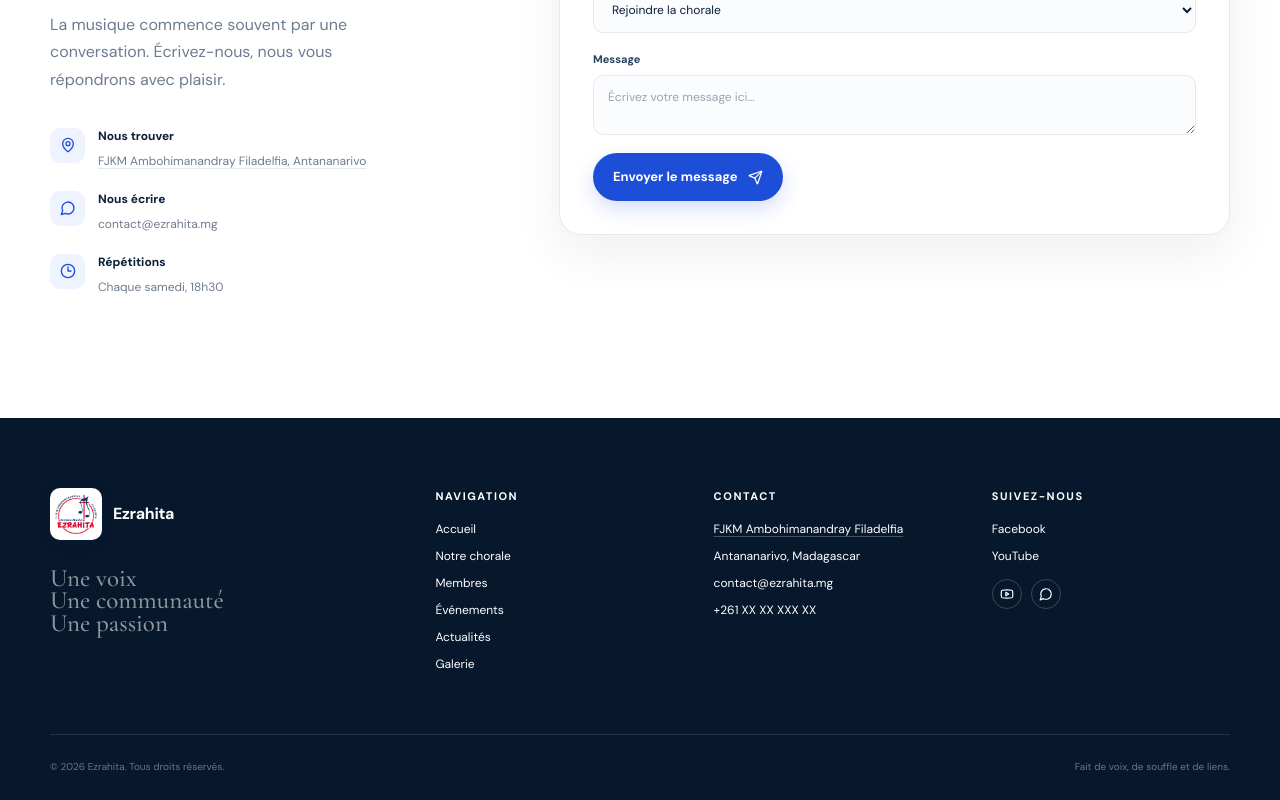
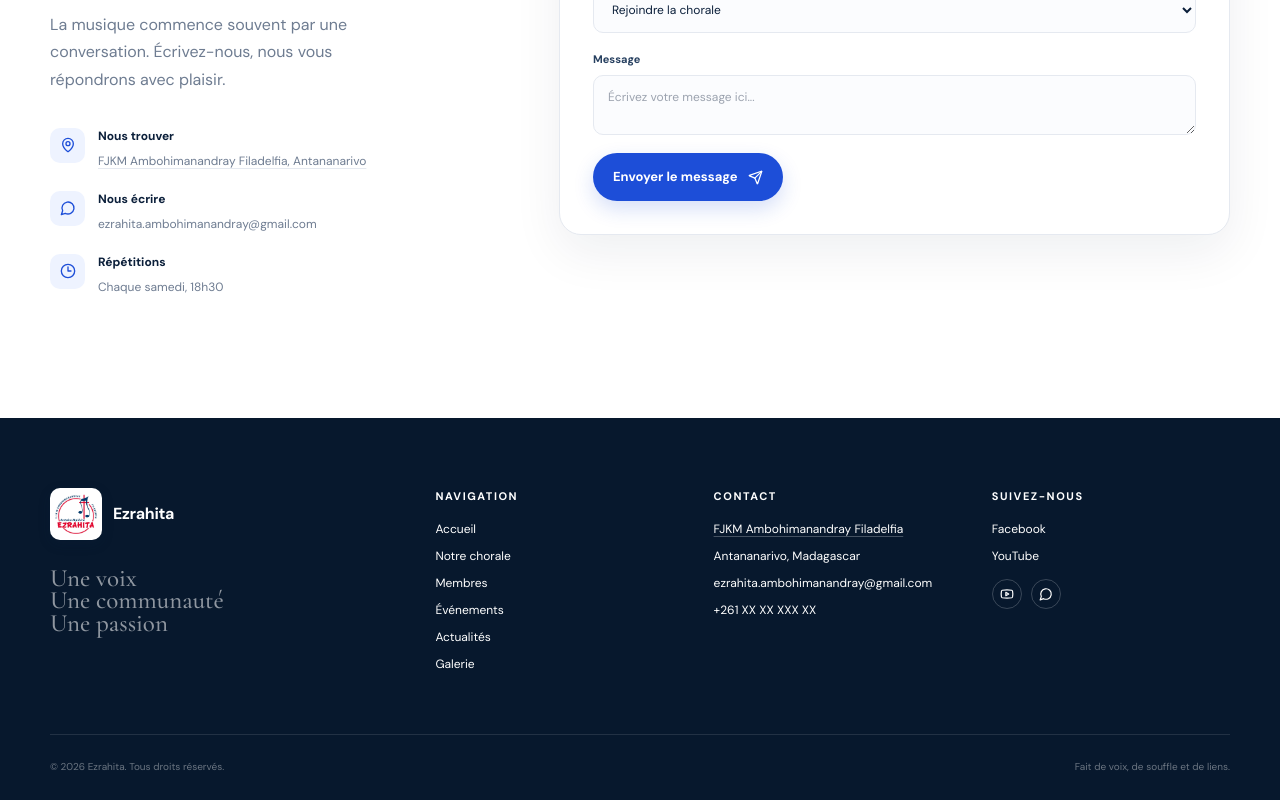
Before and after one commit to ImRanto/ezrahita, a React (Vite) app: page /contact in a window 1280 px wide. Shown: the part 783-1583 px from the top of the page. Built offline with nearby package versions, Linux system fonts and the light colour scheme.

Commit message:
fix: update contact email usage in footer and contact page

```diff
--- a/src/components/Footer.tsx
+++ b/src/components/Footer.tsx
@@ -1,7 +1,7 @@
 import { MapPin, MessageCircle, Youtube } from "lucide-react";
 import Brand from "./Brand";
 import { footerNavItems } from "../nav";
-import { venue } from "../data";
+import { contactEmail, venue } from "../data";
 const socialLinks = [
   { label: "YouTube", icon: Youtube, href: "http://www.youtube.com/@ezrahita" },
   { label: "Message", icon: MessageCircle, href: "#social" },
@@ -60,10 +60,10 @@ export default function Footer() {
             </a>
             <span className="text-white/56 text-xs">Antananarivo, Madagascar</span>
             <a
-              href="mailto:contact@ezrahita.mg"
+              href={`mailto:${contactEmail}`}
               className="text-white/56 text-xs transition-colors hover:text-white"
             >
-              contact@ezrahita.mg
+              {contactEmail}
             </a>
             <a
               href="tel:+261000000000"
--- a/src/data.ts
+++ b/src/data.ts
@@ -4,6 +4,9 @@ const portrait = (name) => `/images/members/${name}.jpg`;
 const musicianPortrait = (name) => `/images/members/Musicien/${name}-m.jpg`;
 const concert = (name, _width, _height) => `/images/Album/Concert/${name}.jpg`;
 const Atelier = (name, _width, _height) => `/images/Album/Atelier/${name}.jpg`;
+
+// Adresse e-mail de contact du site (affichée dans le footer et sur la page Contact).
+export const contactEmail = "ezrahita.ambohimanandray@gmail.com";
 
 // Lieu de culte de la chorale. `mapUrl` utilise le format de lien Google Maps
 // officiel (aucune clé d'API requise) : ouvre la carte sur le lieu recherché.
--- a/src/pages/Contact.tsx
+++ b/src/pages/Contact.tsx
@@ -5,7 +5,7 @@ import PageHero from "../components/PageHero";
 import Button from "../components/Button";
 import FormField from "../components/FormField";
 import Toast from "../components/Toast";
-import { venue } from "../data";
+import { contactEmail, venue } from "../data";
 
 const contactItems = [
   {
@@ -14,7 +14,7 @@ const contactItems = [
     detail: `${venue.name}, ${venue.city}`,
     href: venue.mapUrl,
   },
-  { icon: MessageCircle, title: "Nous écrire", detail: "contact@ezrahita.mg" },
+  { icon: MessageCircle, title: "Nous écrire", detail: contactEmail },
   { icon: Clock3, title: "Répétitions", detail: "Chaque samedi, 18h30" },
 ];
 
```
